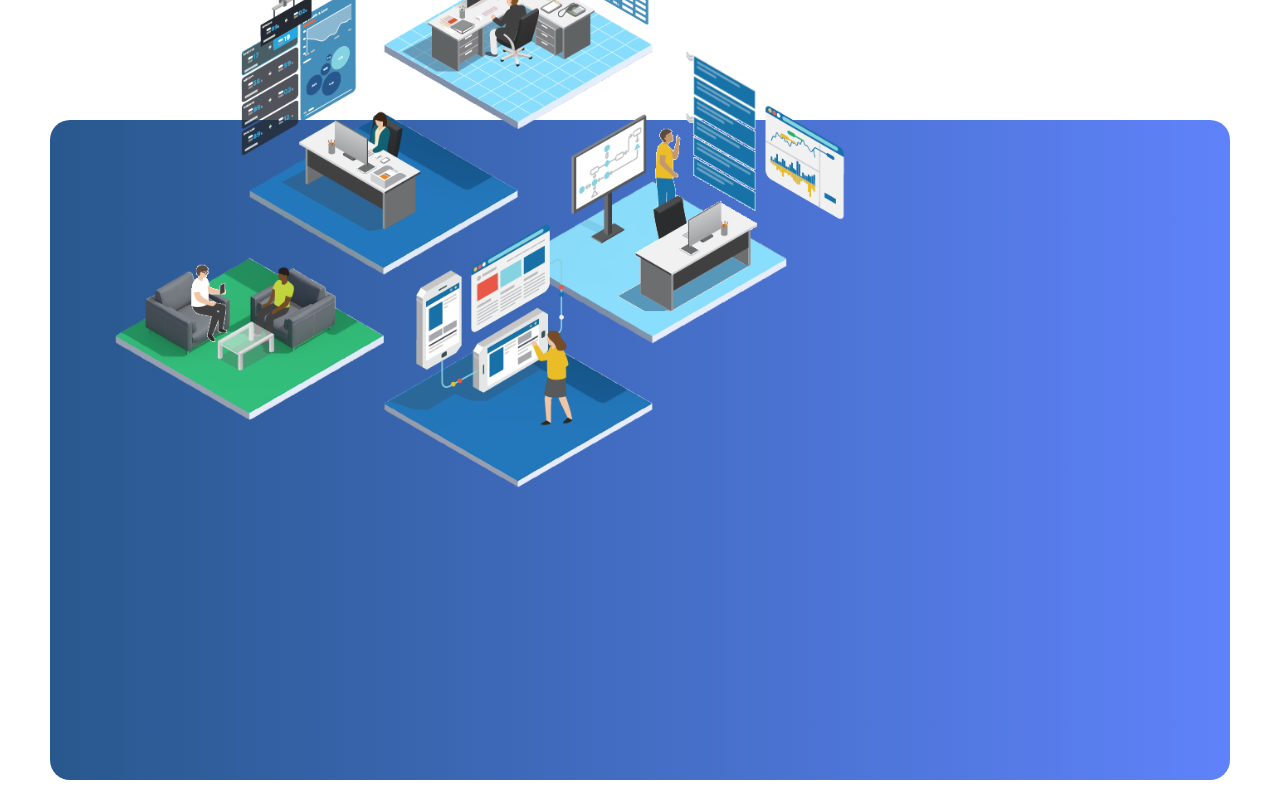
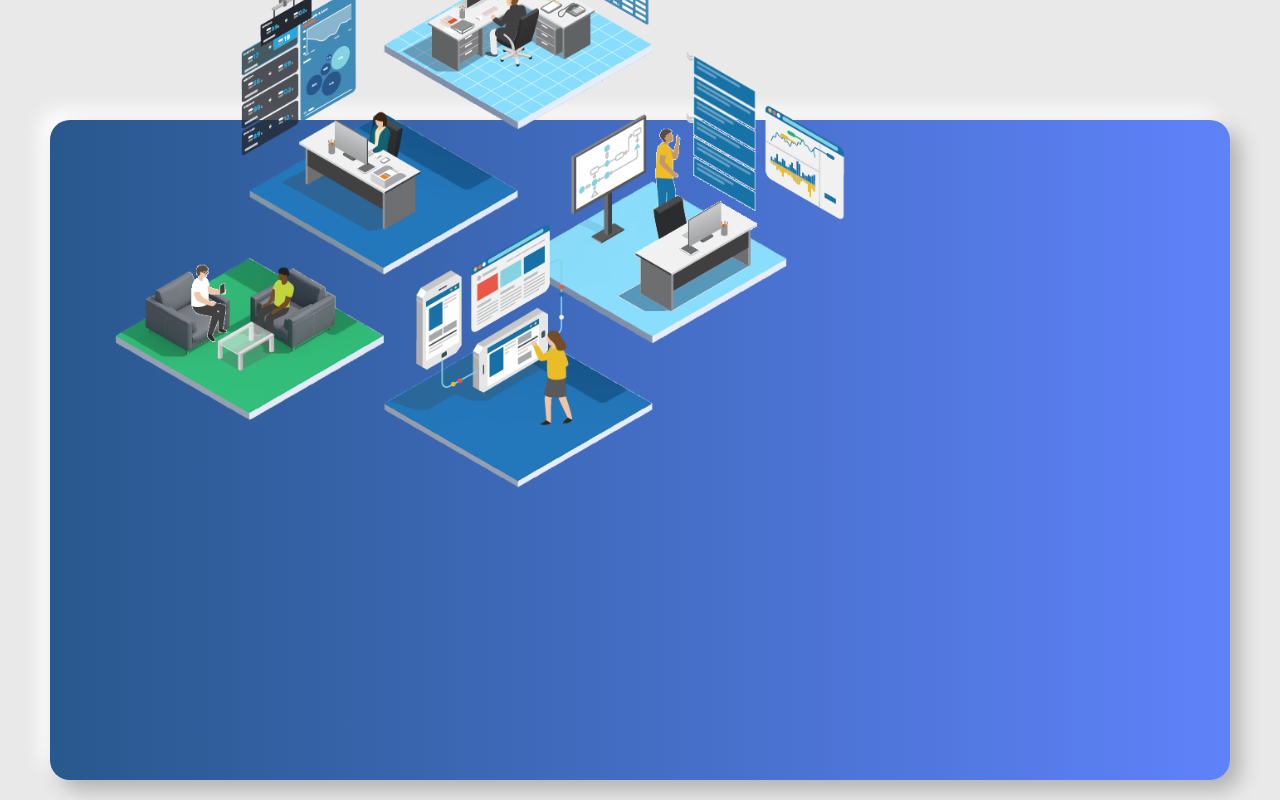
Before and after one commit to MilanP5G/weareadaptive.com, a React (Create React App) app: page / in a window 1280 px wide. Shown: the part 800-1600 px from the top of the page. Built offline with nearby package versions, Linux system fonts and the light colour scheme.

Commit message:
changed body color and created neumorphic design for feature box

```diff
--- a/src/styling/main.css
+++ b/src/styling/main.css
@@ -1,3 +1,7 @@
+body {
+  background: #e9e9e9;
+}
+
 .origin-box {
   margin-top: 100px;
   width: 100%;
@@ -56,6 +60,8 @@
   margin-top: 800px;
   padding: 80px;
   background: linear-gradient(to right, #28588d , #5f82fa);
+  box-shadow: 10px 10px 20px #b1b1b1,
+              -10px -10px 20px #ffffff;
   border-radius: 20px;
 }
 
```
